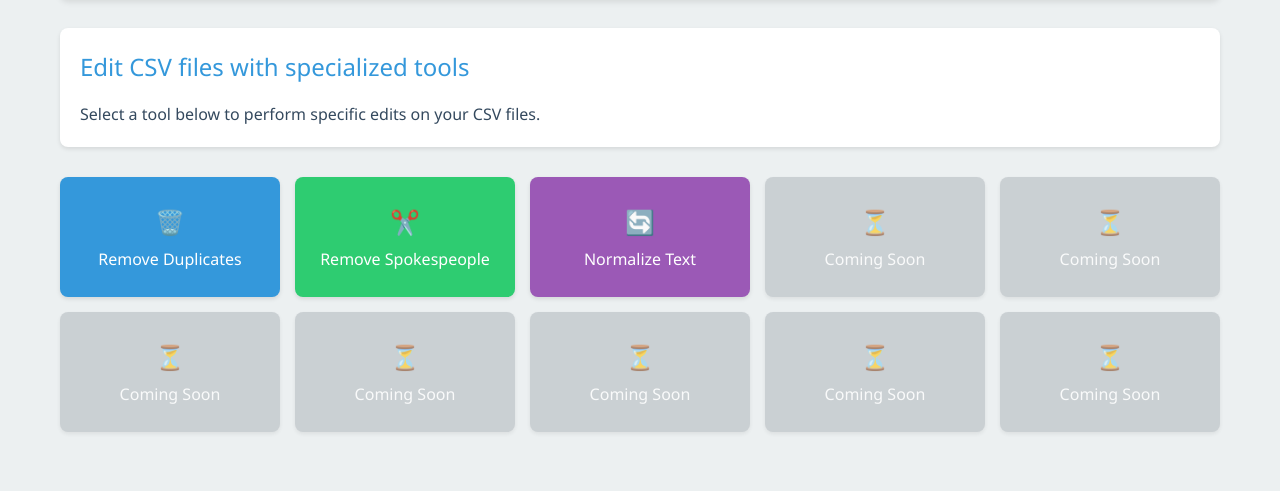
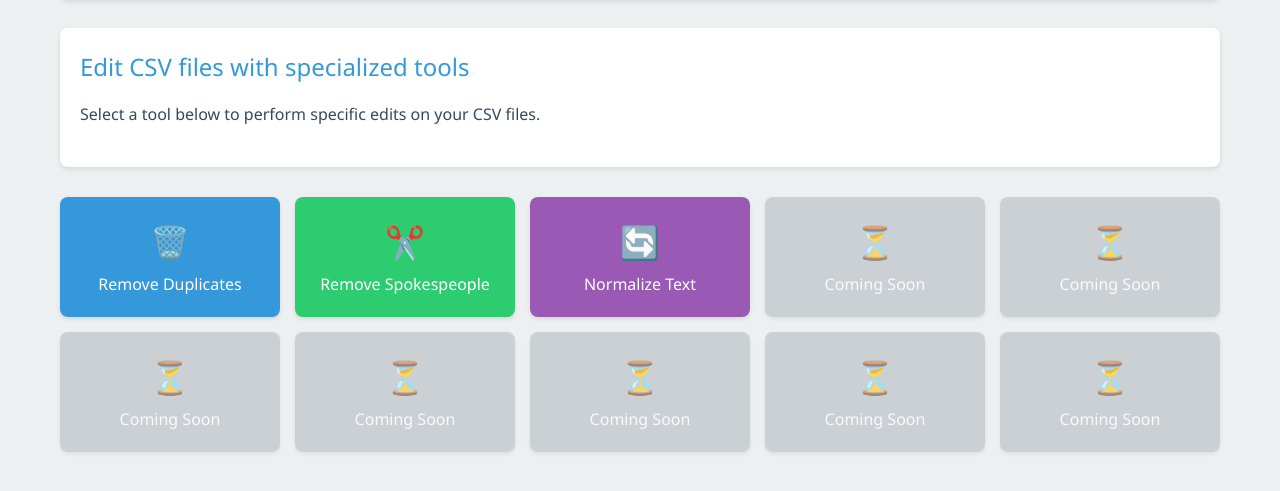
Before and after one commit to adamismyusername/csveditor, a plain HTML site: page index.html in a window 1280 px wide. Shown: the part 113-604 px from the top of the page. Drawn offline with Linux system fonts and the light colour scheme.

Commit message:
Styles changes

```diff
--- a/style.css
+++ b/style.css
@@ -39,6 +39,8 @@ body {
     margin: 0 auto;
     padding: 20px;
 }
+
+p {padding: 0 0 20px 0}
 
 header {
     background-color: var(--peterriver);
@@ -110,7 +112,7 @@ header h1 {
 }
 
 .tool-button .icon {
-    font-size: 24px;
+    font-size: 32px;
     margin-bottom: 10px;
     font-style: normal;
 }
```
